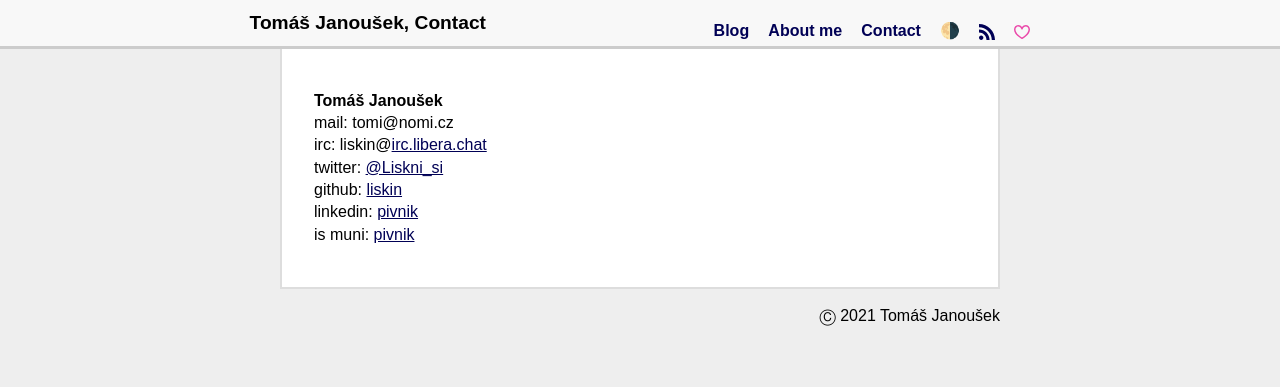
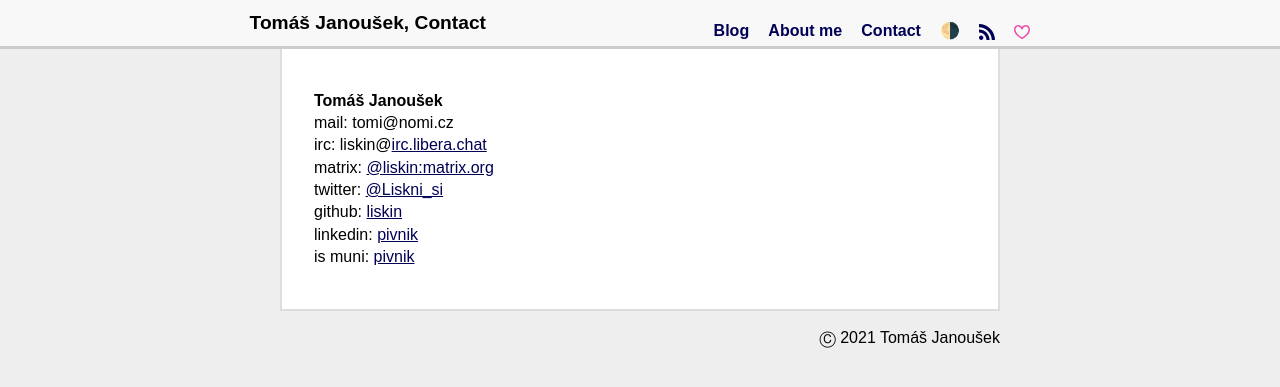
Before and after one commit to liskin/work.lisk.in, a Jekyll site: the page built from contact.md, in a window 1280 px wide. Shown: the top 387 px of the page. Built offline with Jekyll 4.4.1, drawn with Linux system fonts in a browser that asks for light colours.

Commit message:
contact: Add Matrix handle

```diff
--- a/contact.md
+++ b/contact.md
@@ -11,6 +11,7 @@ description: >
 **Tomáš Janoušek**
 mail: tomi@nomi.cz
 irc: liskin@[irc.libera.chat](https://libera.chat/)
+matrix: [@liskin:matrix.org](https://matrix.to/#/@liskin:matrix.org)
 twitter: [@Liskni\_si](https://twitter.com/Liskni_si){:rel="me"}
 github: [liskin](https://github.com/liskin){:rel="me"}
 linkedin: [pivnik](https://www.linkedin.com/in/pivnik){:rel="me"}
```
